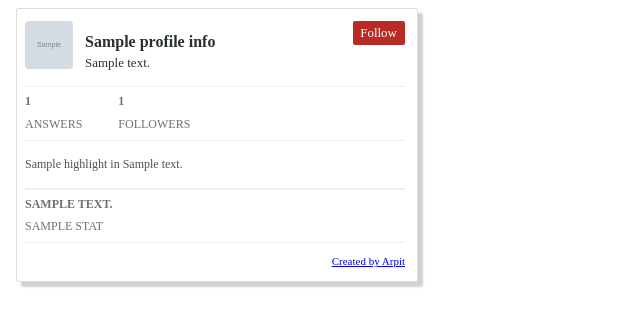
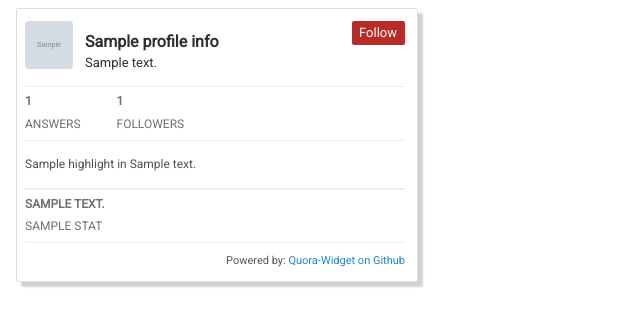
Before and after one commit to arpitbbhayani/quora-widget-api, a Flask app: template app/quora/templates/quora_widget_card.html in a window 1280 px wide. Shown: the top 326 px of the page, without its empty margins (0-640 px from the left). Run offline with Flask 2, Linux system fonts and the light colour scheme; the template is opened without the code that fills it: most values are stand-ins (such as "Sample title", 1, 10 or a date in 2020); grey boxes marked "Sample" are stand-in pictures.

Commit message:
Font fix. Footer changed

```diff
--- a/app/quora/templates/quora_widget_card.html
+++ b/app/quora/templates/quora_widget_card.html
@@ -3,6 +3,8 @@
 {% block body %}
 <style>
 .quora-card {
+    font-family: 'Roboto', 'Helvetica Neue', Arial, Helvetica, sans-serif;
+
     text-align: left !important;
     -moz-box-shadow: 5px 5px 2px rgba(0,0,0,0.18);
     -webkit-box-shadow: 5px 5px 2px rgba(0,0,0,0.18);
@@ -82,13 +84,6 @@
     border-bottom: 1px solid #eee;
 }
 
-.quora-card .highlights strong {
-    display: block;
-    color: #707070;
-    font-size: 13px;
-    line-height: 1.3;
-}
-
 .quora-card .primary strong,
 .quora-card .stats strong {
     display: block;
@@ -126,7 +121,15 @@
     border-top: 1px solid #eee;
 }
 
+.quora-card .footer a {
+    color: #2185D0;
+    text-decoration: none;
+}
+
+
 </style>
+
+<link href='https://fonts.googleapis.com/css?family=Roboto' rel='stylesheet' type='text/css'>
 
 <div class="quora-card">
     <div class="header">
@@ -163,6 +166,6 @@
         </ul>
     </div>
     {% endif %}
-    <div class="footer"><a href="http://arpitbbhayani.github.io/about-me" target="_top">Created by Arpit</a></div>
+    <div class="footer">Powered by: <a href="https://github.com/arpitbbhayani/quora-widget" target="_top">Quora-Widget on Github </a></div>
 </div>
 {% endblock %}
```
